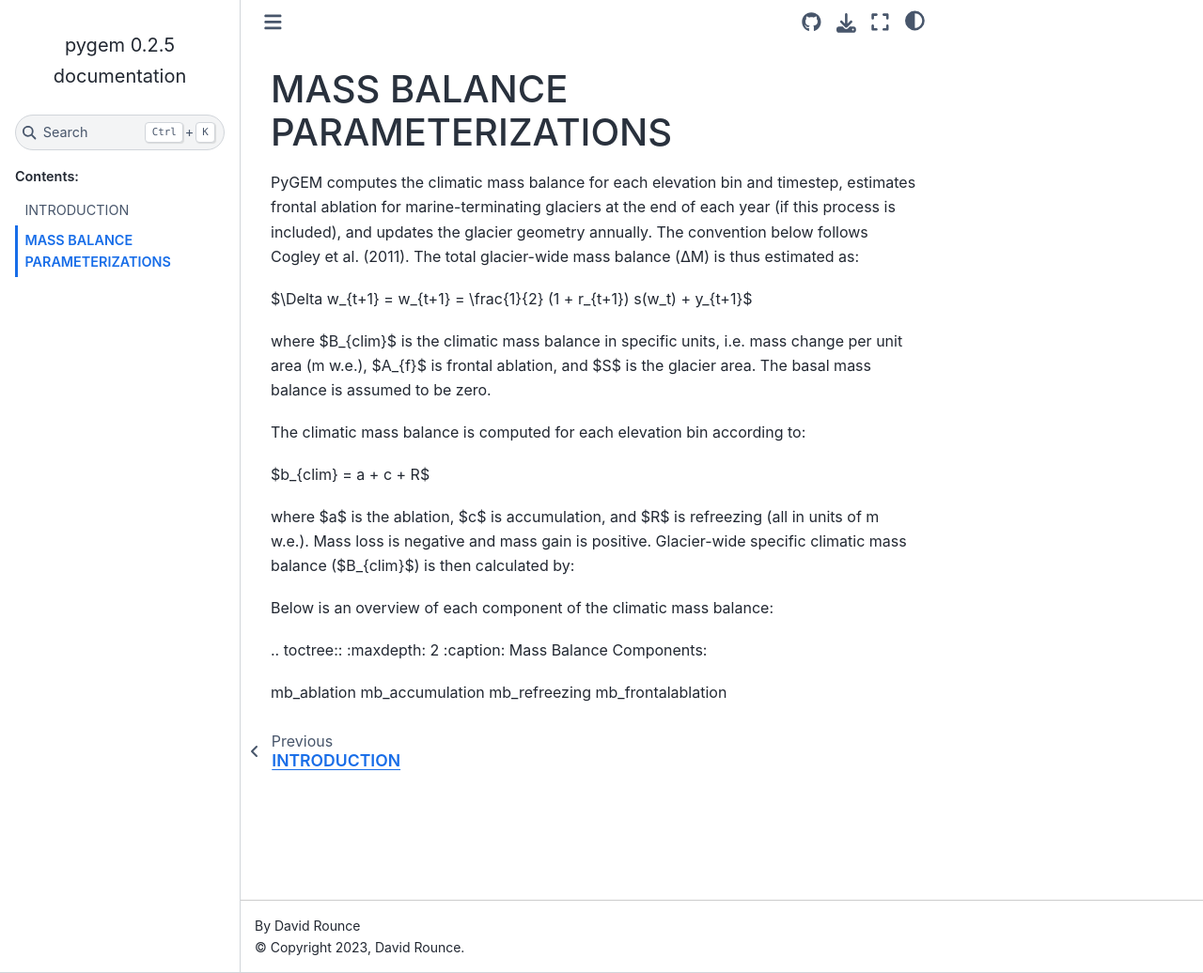
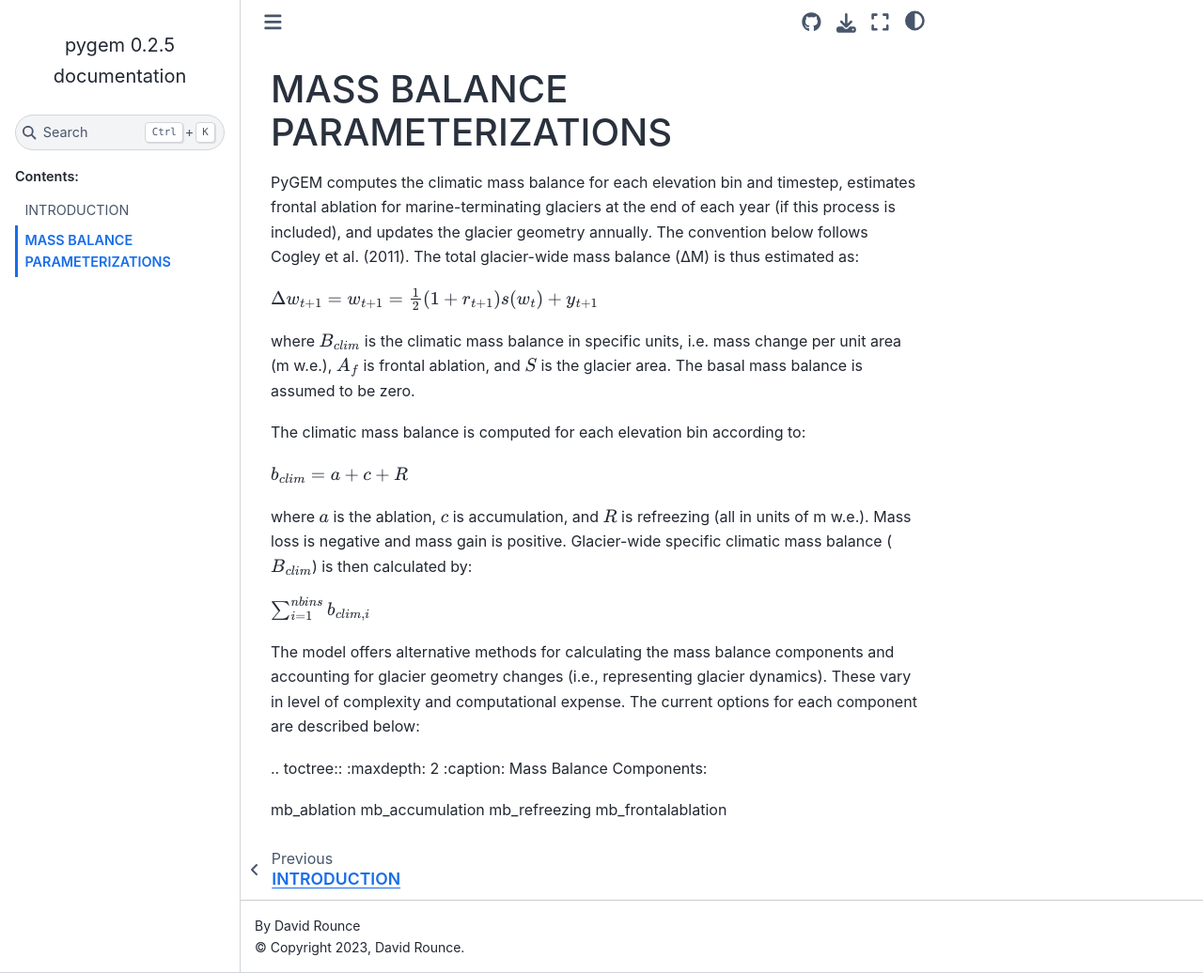
Before and after one commit to drounce/PyGEM, a Sphinx documentation site: the page built from docs/mass_balance_parameterizations.md, in a window 1280 px wide and 1036 px high. Shown: the whole window at 94% size. Built offline with Sphinx 7.4.7 and the Sphinx Book theme 1.1.4, drawn with Linux system fonts in a browser that asks for light colours.

Commit message:
update conf to include math

```diff
--- a/docs/conf.py
+++ b/docs/conf.py
@@ -28,6 +28,8 @@ extensions = ['sphinx_book_theme',
               'sphinx_togglebutton',
               ]
 
+myst_enable_extensions = ["dollarmath", "amsmath"]
+
 #templates_path = ['_templates']
 exclude_patterns = ['_build', 'Thumbs.db', '.DS_Store']
 
--- a/docs/mass_balance_parameterizations.md
+++ b/docs/mass_balance_parameterizations.md
@@ -12,9 +12,9 @@ $b_{clim} = a + c + R$
 
 where $a$ is the ablation, $c$ is accumulation, and $R$ is refreezing (all in units of m w.e.). Mass loss is negative and mass gain is positive. Glacier-wide specific climatic mass balance ($B_{clim}$) is then calculated by:
 
+$\sum_{i=1}^{nbins} b_{clim,i} $
 
-
-Below is an overview of each component of the climatic mass balance:
+The model offers alternative methods for calculating the mass balance components and accounting for glacier geometry changes (i.e., representing glacier dynamics). These vary in level of complexity and computational expense. The current options for each component are described below:
 
 .. toctree::
    :maxdepth: 2
```
Also changed, not shown: docs/test_write_md.ipynb.
